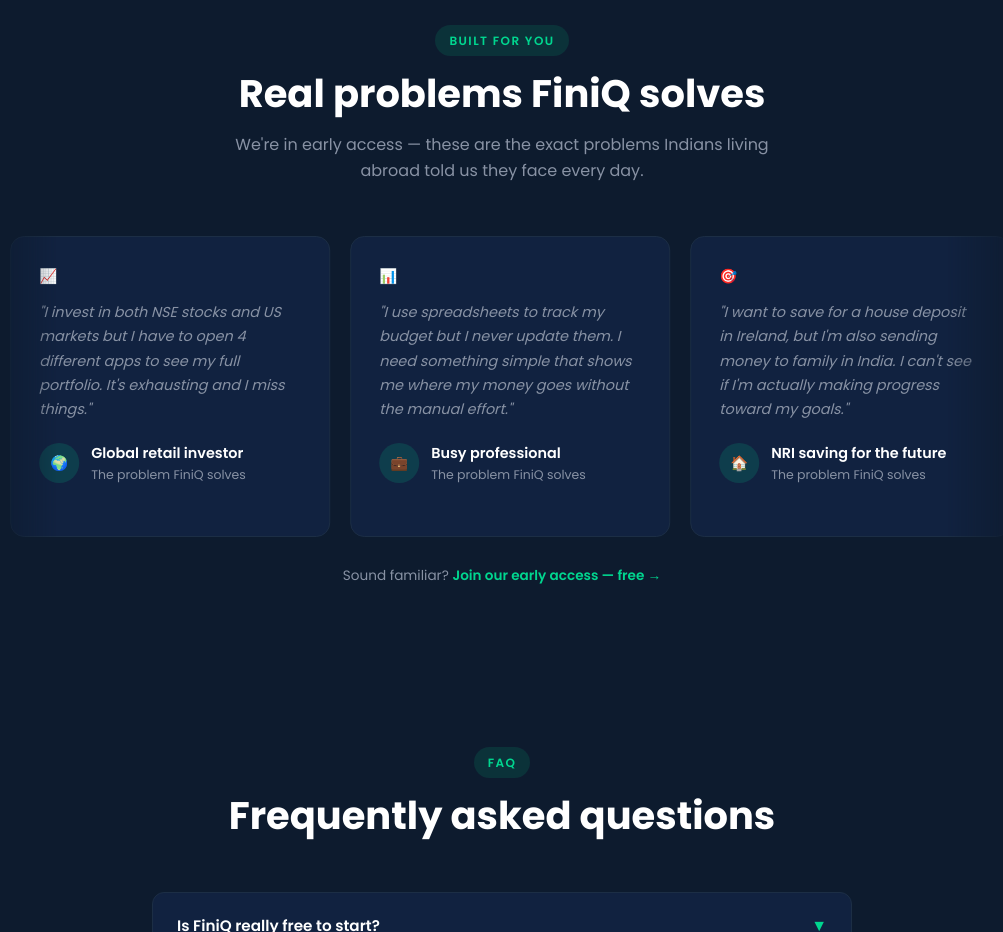
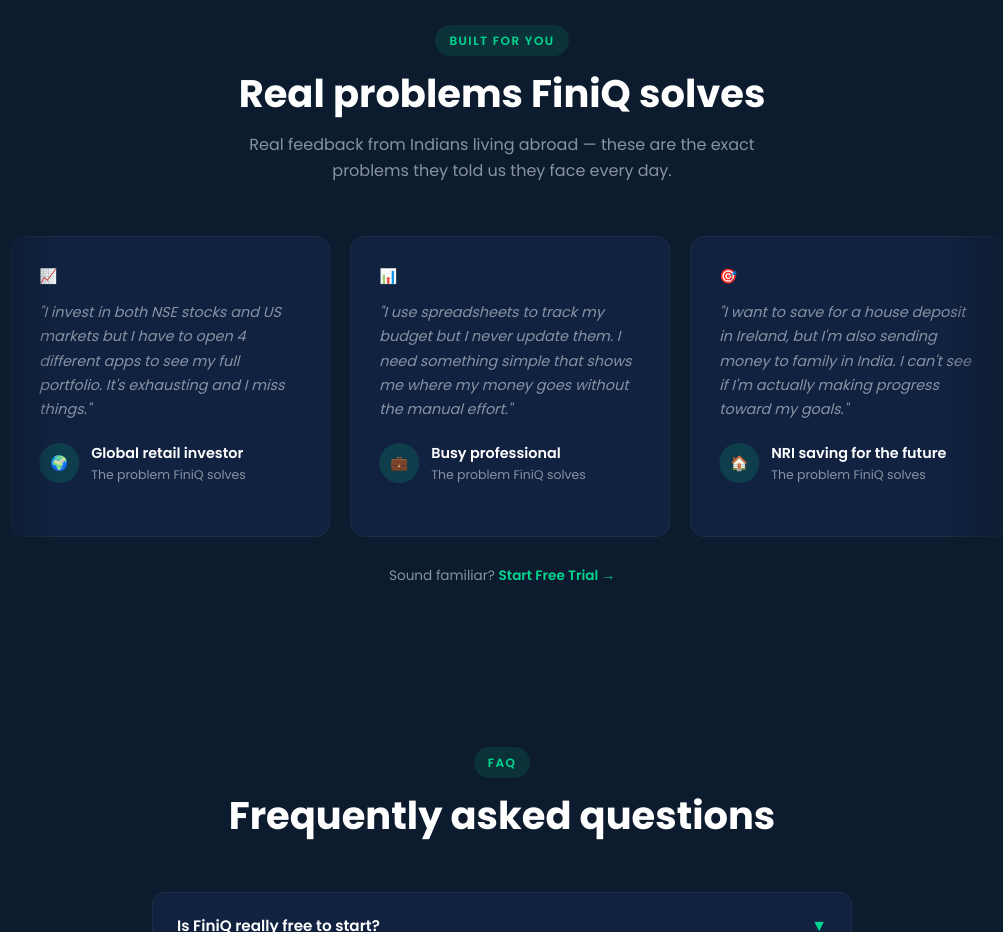
Before and after one commit to SabFiniq/FiniQ, a website: page index.html in a window 1280 px wide. Shown: the part 3720-4652 px from the top of the page, without its empty margins (138-1141 px from the left). Drawn offline with nearby package versions, Linux system fonts and the light colour scheme.

Commit message:
Add files via upload

```diff
--- a/index.html
+++ b/index.html
@@ -851,7 +851,7 @@
       <div class="section-header fade-in" style="text-align:center;">
         <div class="section-label">Built For You</div>
         <h2 class="section-title">Real problems FiniQ solves</h2>
-        <p class="section-sub" style="margin:0 auto;">We're in early access — these are the exact problems Indians living abroad told us they face every day.</p>
+        <p class="section-sub" style="margin:0 auto;">Real feedback from Indians living abroad — these are the exact problems they told us they face every day.</p>
       </div>
       <div class="testimonials-overflow">
         <div class="testimonials-track">
@@ -973,7 +973,7 @@
         </div>
       </div>
       <p style="text-align:center;margin-top:28px;font-size:0.85rem;color:var(--muted);">
-        Sound familiar? <a href="#" onclick="openAuthModal('signup'); return false;" style="color:var(--green);font-weight:600;">Join our early access — free →</a>
+        Sound familiar? <a href="#" onclick="openAuthModal('signup'); return false;" style="color:var(--green);font-weight:600;">Start Free Trial →</a>
       </p>
     </div>
   </section>
```
Also changed, not shown: dashboard.html (+1 -1 lines).
